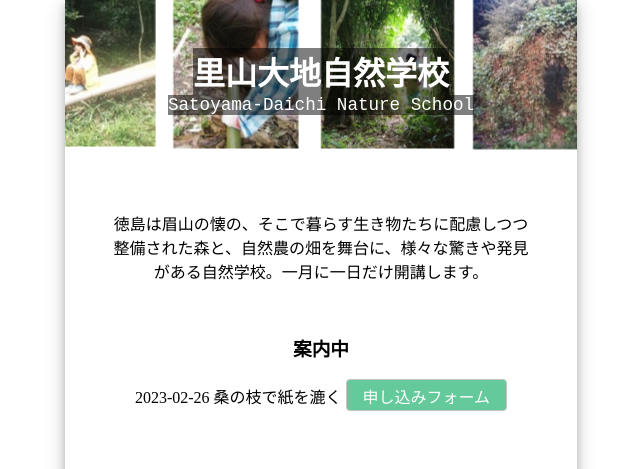
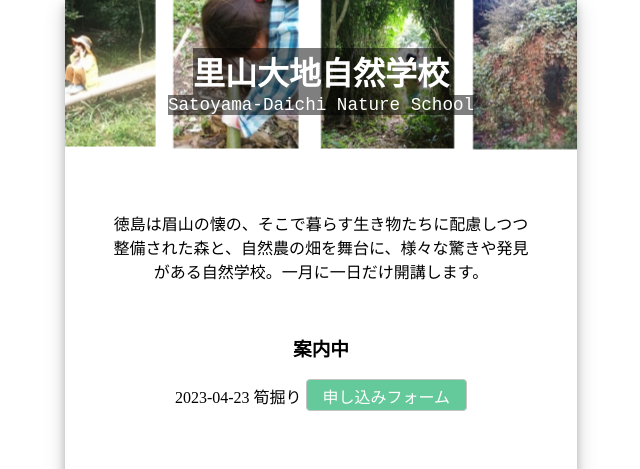
Before and after one commit to satoyamadaich/satoyama.github.io, a plain HTML site: page index.html in a window 1280 px wide. Shown: the top 469 px of the page, without its empty margins (319-959 px from the left). Drawn offline with Linux system fonts and the light colour scheme.

Commit message:
update button on top page

```diff
--- a/index.html
+++ b/index.html
@@ -17,8 +17,8 @@
       <section>
         <h3>案内中</h3>
         <div class="">
-          2023-02-26 桑の枝で紙を漉く
-          <a class="button" href="https://satoyamadaich.github.io/form.html?date=2023-02-26&title=%E6%A1%91%E3%81%AE%E6%9E%9D%E3%81%A7%E7%B4%99%E3%82%92%E6%BC%89%E3%81%8F">申し込みフォーム</a>
+          2023-04-23 筍掘り
+          <a class="button" href="https://satoyamadaich.github.io/form.html?date=2023-04-23&title=筍掘り">申し込みフォーム</a>
         </div>
       </section>
       <img src="imgs/2023-02.png" alt="photos of natural things in the forest" width="100%" class="spacious"/>
```
Also changed, not shown: 1 other file.
